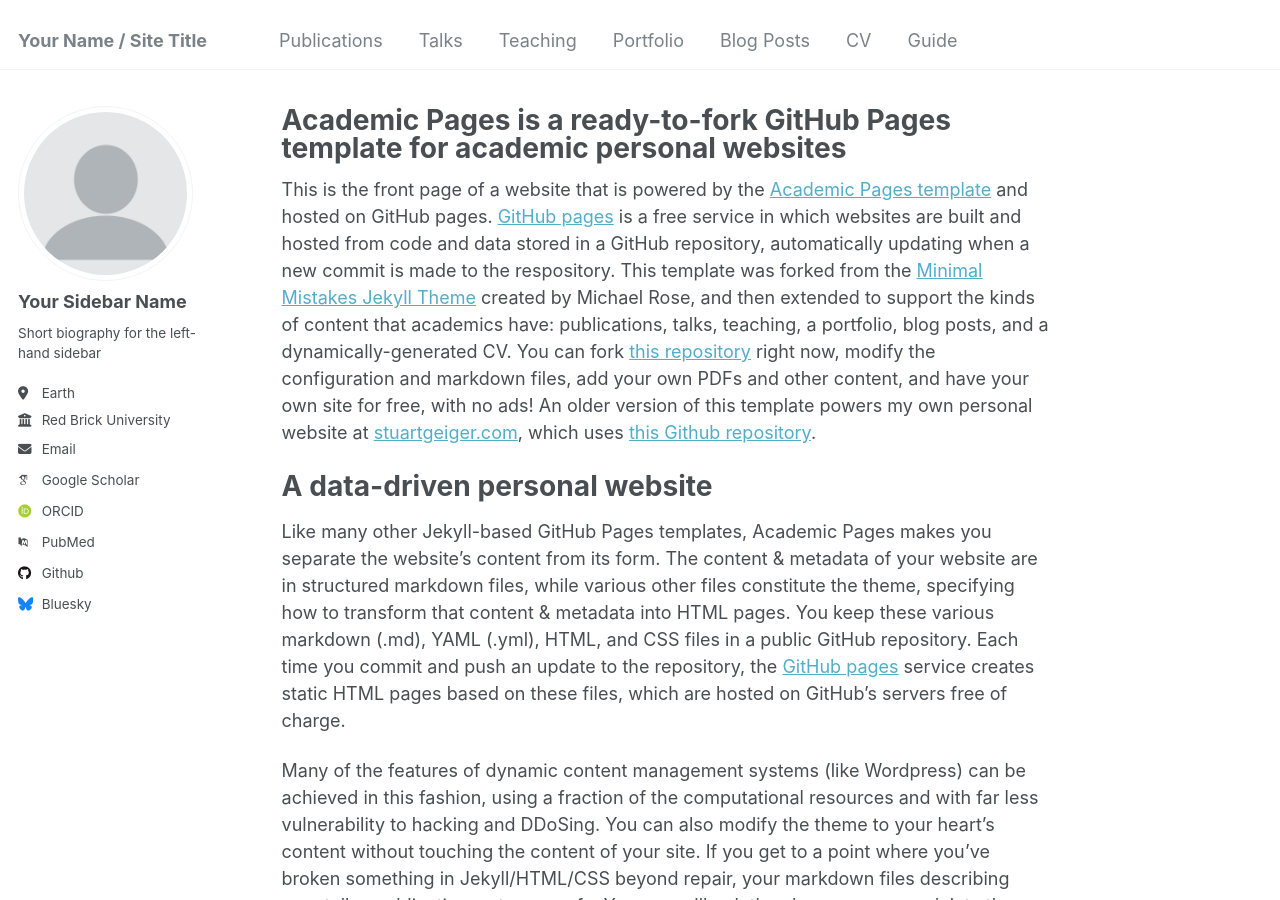
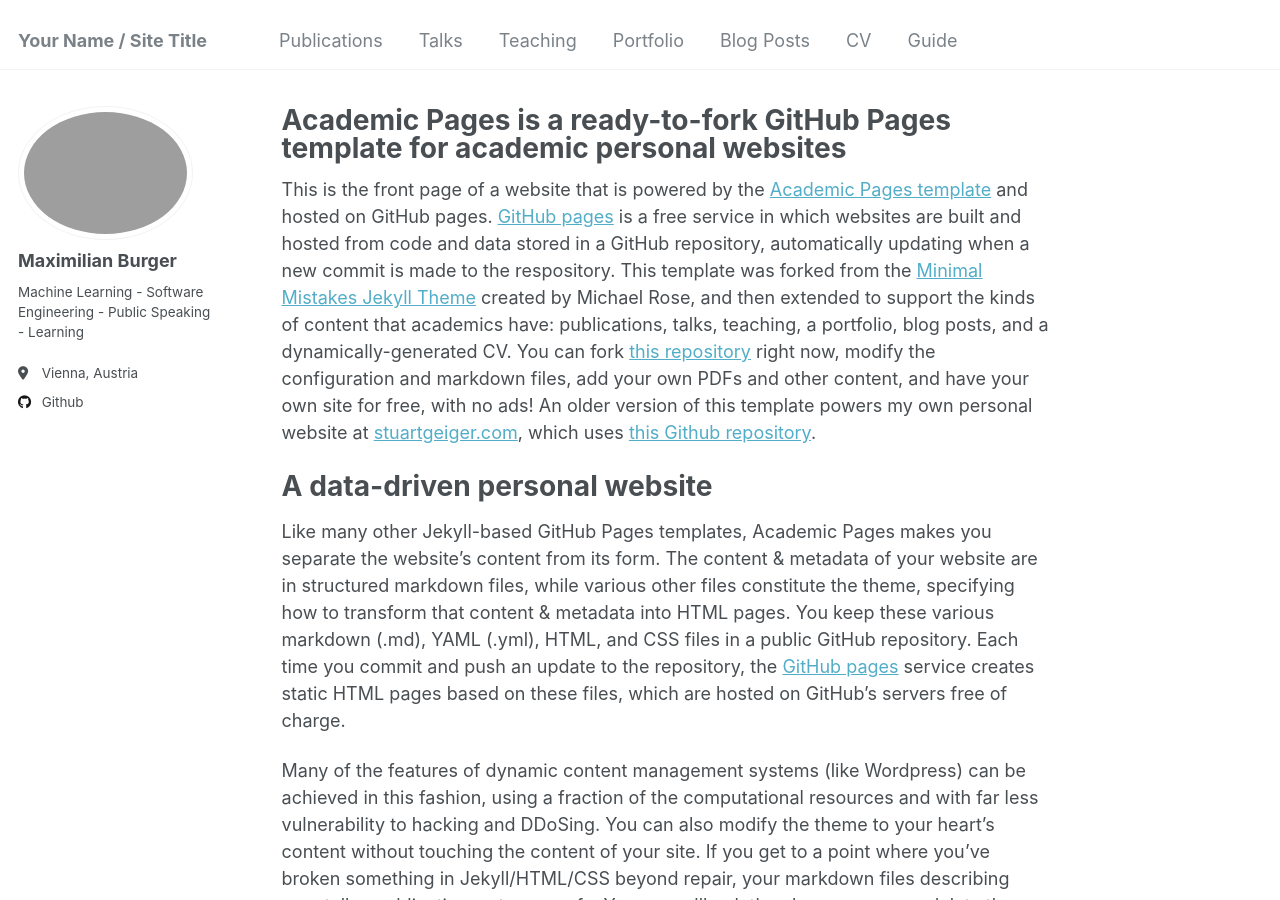
Before and after one commit to mx-mn/mx-mn.github.io, a Jekyll site: the page built from _pages/about.md, in a window 1280 px wide and 900 px high. Built offline with Jekyll 4.4.1, drawn with Linux system fonts in a browser that asks for light colours; some web fonts are replaced.

Commit message:
Update _config.yml

```diff
--- a/_config.yml
+++ b/_config.yml
@@ -11,8 +11,8 @@ locale                   : "en-US"
 title                    : "Your Name / Site Title"
 title_separator          : "-"
 name                     : &name "Your Name"
-description              : &description "personal description"
-url                      : https://academicpages.github.io # the base hostname & protocol for your site e.g. "https://mmistakes.github.io"
+description              : &description "Machine Learning - Software Engineering - Public Speaking - Learning"
+url                      : https://mx-mn.github.io # the base hostname & protocol for your site e.g. "https://mmistakes.github.io"
 baseurl                  : "" # the subpath of your site, e.g. "/blog"
 repository               : "academicpages/academicpages.github.io"
 
@@ -21,34 +21,34 @@ repository               : "academicpages/academicpages.github.io"
 #               Additional customization can be done by editing /_includes/author-profile.html
 author:
   # Biographic information
-  avatar           : "profile.png"
-  name             : "Your Sidebar Name"
+  avatar           : # "profile.png"
+  name             : "Maximilian Burger"
   pronouns         : # example: "she/her"
-  bio              : "Short biography for the left-hand sidebar"
-  location         : "Earth"
-  employer         : "Red Brick University"
+  bio              : "Machine Learning - Software Engineering - Public Speaking - Learning"
+  location         : "Vienna, Austria"
+  employer         : #
   uri              : # URL
-  email            : "none@example.org"
+  email            : # "none@example.org"
 
   # Academic websites
   arxiv            : # URL - Update with the correct link to your profile
-  googlescholar    : "https://scholar.google.com/citations?user=PS_CX0AAAAAJ"
+  googlescholar    : # "https://scholar.google.com/citations?user=PS_CX0AAAAAJ"
   impactstory      : # URL
-  orcid            : "http://orcid.org/yourorcidurl"
+  orcid            : # "http://orcid.org/yourorcidurl"
   semantic         : # URL
-  pubmed           : "https://www.ncbi.nlm.nih.gov/pubmed/?term=john+snow"
+  pubmed           : # "https://www.ncbi.nlm.nih.gov/pubmed/?term=john+snow"
   researchgate     : # URL
 
   # Repositories and software development
   bitbucket        : # Username - Update with your username on the site
   codepen          : # Username
   dribbble         : # Username
-  github           : "academicpages"
+  github           : "mx-mn"
   kaggle           : # Username
   stackoverflow    : # User number or user number and name (i.e., use "1" or "1/jeff-atwood")
 
   # Social media
-  bluesky          : "bsky.app" # Replace this with you Bluesky username
+  bluesky          : # "bsky.app" # Replace this with you Bluesky username
   facebook         : # Username
   flickr           : # Username
   foursquare       : # Username
```
